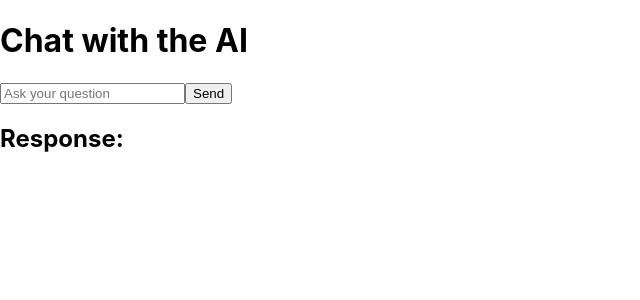
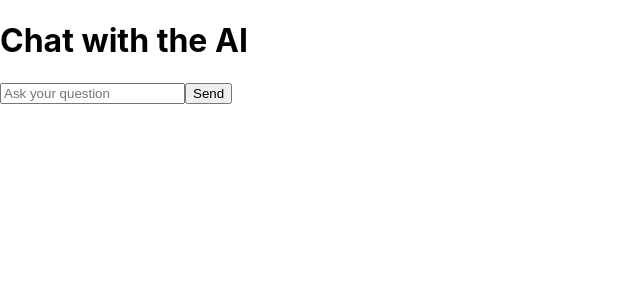
Before and after one commit to Prithesh-Murugaboopathy/GuruGPT, a React (Create React App) app: page / in a window 1280 px wide. Shown: the top 300 px of the page, without its empty margins (0-640 px from the left). Built offline with nearby package versions, Linux system fonts and the light colour scheme.

Commit message:
Beta Development Stage UI Less, improved logics version coming up

```diff
--- a/src/FrotendInt/Chat.css
+++ b/src/FrotendInt/Chat.css
@@ -1,52 +1,85 @@
-.loading-dot {
-  width: 20px;
-  height: 20px;
-  background-color: black;
-  border-radius: 50%;
-  animation: fade 1s infinite alternate;
+/* Chat.css */
+
+body {
+  font-family: Arial, sans-serif;
+  background-color: #f4f4f4; /* Light gray background */
+  margin: 0;
+  padding: 20px;
 }
 
-@keyframes fade {
+h1 {
+  text-align: center;
+  color: #333;
+}
+
+form {
+  display: flex;
+  justify-content: center; /* Center the form */
+  margin-bottom: 20px;
+}
+
+input[type="text"] {
+  width: 300px; /* Width of the input field */
+  padding: 10px; /* Padding for input */
+  border: 1px solid #ccc; /* Light border */
+  border-radius: 5px; /* Rounded corners */
+  margin-right: 10px; /* Space between input and button */
+}
+
+button {
+  padding: 10px 15px; /* Button padding */
+  background-color: #5c67f2; /* Button background color */
+  color: white; /* Text color */
+  border: none; /* Remove border */
+  border-radius: 5px; /* Rounded corners */
+  cursor: pointer; /* Pointer cursor on hover */
+  transition: background-color 0.3s; /* Smooth transition */
+}
+
+button:hover {
+  background-color: #4b54e0; /* Darker button color on hover */
+}
+
+.response-container {
+  background-color: white; /* White background for response */
+  padding: 15px; /* Padding around response */
+  border-radius: 5px; /* Rounded corners */
+  box-shadow: 0 2px 5px rgba(0, 0, 0, 0.1); /* Slight shadow */
+}
+
+.loading-dot {
+  border: 8px solid #f3f3f3; /* Light gray background */
+  border-top: 8px solid #3498db; /* Blue color */
+  border-radius: 50%; /* Circular */
+  width: 40px; /* Width of loading dot */
+  height: 40px; /* Height of loading dot */
+  animation: spin 1s linear infinite; /* Spin animation */
+  margin: 0 auto; /* Center the loading dot */
+}
+
+@keyframes spin {
   0% {
-    opacity: 1;
+    transform: rotate(0deg);
   }
   100% {
-    opacity: 0;
+    transform: rotate(360deg);
   }
 }
 
-.response-container {
-  position: relative; /* Relative positioning for cursor alignment */
-  margin-top: 10px; /* Space between response title and response text */
-}
-
-.response-text {
-  margin: 0; /* Remove default margin */
-  padding-bottom: 5px; /* Space for the cursor */
-}
-
-.blinking-round-cursor {
-  position: absolute; /* Position the cursor relative to the container */
-  bottom: -5px; /* Align to the bottom of the text with margin */
-  background-color: black; /* Same color as loading dot */
-  width: 10px; /* Adjust width for round cursor */
-  height: 10px; /* Adjust height for round cursor */
-  border-radius: 50%; /* Round cursor */
-  opacity: 0; /* Start invisible */
-  animation: blink 1s infinite; /* Adjust blink speed */
-  transition: opacity 0.5s; /* Fade effect */
+.blinking-block-cursor {
+  display: inline-block; /* Make the cursor inline */
+  width: 10px; /* Width of the cursor */
+  height: 20px; /* Height of the cursor */
+  background-color: black; /* Cursor color */
+  animation: blink 0.8s step-end infinite; /* Blinking effect */
 }
 
 @keyframes blink {
   0%,
   100% {
-    opacity: 1; /* Visible at start and end */
+    opacity: 1;
   }
   50% {
-    opacity: 0.5; /* Invisible at halfway point */
+    opacity: 0;
   }
 }
-
-.error-message {
-  color: red; /* Change the color of the error message */
-}
--- a/src/FrotendInt/ChatComponent.jsx
+++ b/src/FrotendInt/ChatComponent.jsx
@@ -1,57 +1,22 @@
 import React, { useState } from "react";
 import axios from "axios";
-import "./Chat.css"; // Ensure you have this CSS file
 
 const API_URL = "http://127.0.0.1:5000/api/chat"; // Update your API URL here
 
 const ChatComponent = () => {
   const [question, setQuestion] = useState("");
-  const [displayedResponse, setDisplayedResponse] = useState("");
-  const [loading, setLoading] = useState(false);
-  const [cursorVisible, setCursorVisible] = useState(false); // State to control cursor visibility
+  const [response, setResponse] = useState("");
 
   const handleSubmit = async (event) => {
-    event.preventDefault();
-    setLoading(true);
-    setDisplayedResponse("");
-    setCursorVisible(true); // Show the cursor when typing starts
+    event.preventDefault(); // Prevent default form submission
 
     try {
       const res = await axios.post(API_URL, { question });
-      const responseText = res.data.response;
-
-      console.log("Response received:", responseText); // Debugging: Log response text
-
-      // Start typewriter effect after response is fetched
-      typeWriterEffect(responseText);
+      setResponse(res.data.response); // Set the response to state
+      console.log(res.data.response); // Log the response for debugging
     } catch (error) {
       console.error("Error fetching data from the API", error);
-      setDisplayedResponse("Server not responding at the moment.");
-      setCursorVisible(false); // Hide cursor in case of an error
-    } finally {
-      setLoading(false);
     }
-  };
-
-  const typeWriterEffect = (text) => {
-    let index = 1; // Start from the second character
-    setDisplayedResponse(text.charAt(0)); // Set the first character immediately
-
-    const typeInterval = setInterval(() => {
-      setDisplayedResponse((prev) => prev + text.charAt(index));
-      index++;
-
-      if (index >= text.length) {
-        clearInterval(typeInterval);
-        setCursorVisible(false); // Hide cursor after typing
-      }
-    }, 100); // Adjust typing speed as needed
-
-    // Fade in the cursor at the start of typing
-    setCursorVisible(true);
-    setTimeout(() => {
-      setCursorVisible(false); // Fade out after typing
-    }, text.length * 100 + 500); // Wait for typing to complete + extra delay
   };
 
   return (
@@ -67,23 +32,10 @@ const ChatComponent = () => {
         />
         <button type="submit">Send</button>
       </form>
-      {loading ? (
-        <div className="loading-dot"></div>
-      ) : (
-        <div className="response-container">
+      {response && (
+        <div>
           <h2>Response:</h2>
-          <p
-            className={
-              displayedResponse === "Server not responding at the moment."
-                ? "error-message"
-                : "response-text"
-            }
-          >
-            {displayedResponse}
-          </p>
-          {cursorVisible && (
-            <span className="blinking-round-cursor"></span> // Show the cursor
-          )}
+          <p>{response}</p>
         </div>
       )}
     </div>
```
